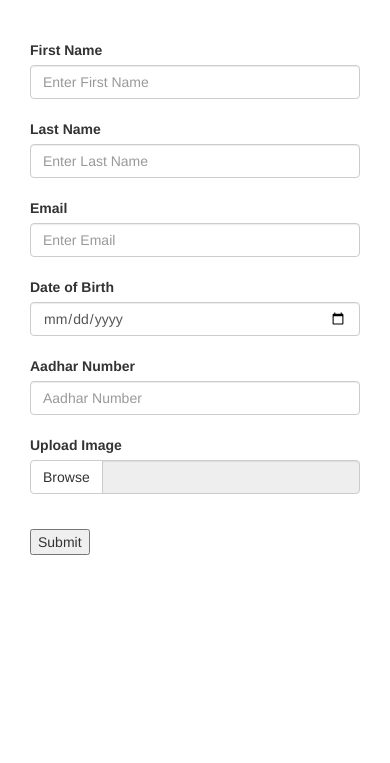
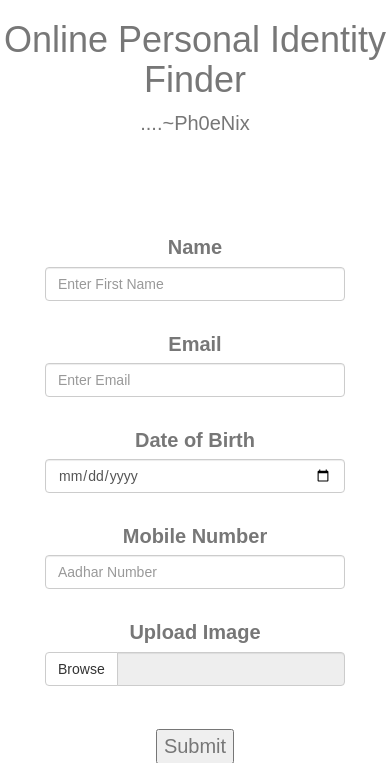
Before and after one commit to NSTiwari/OPI_Finder, a PHP site: page / in a window 390 px wide. Shown: the top 763 px of the page. Before the commit the page ends 555 px from the top, so only its background shows below. Run offline with PHP 8.4, Linux system fonts and the light colour scheme; some libraries are stand-ins or nearby versions; grey boxes are pictures that could not be loaded.

Commit message:
Update index.php

```diff
--- a/index.php
+++ b/index.php
@@ -7,22 +7,75 @@
 <script src="//maxcdn.bootstrapcdn.com/bootstrap/3.3.0/js/bootstrap.min.js"></script>
 <script src="//code.jquery.com/jquery-1.11.1.min.js"></script>
 <script src="app.js" type="text/javascript"></script>
+
+
+<style type="text/css">
+
+body{
+    font-family: 'Raleway', sans-serif;
+    font-size: 20px;
+    font-weight: 400;
+    color: #777;
+    /*background-image: url('tester.jpg');*/
+                background-size: cover;
+                background-repeat: no-repeat;
+                background-position: center;
+
+}
+
+h1{
+
+}
+
+    #team .card-2{
+    border-radius: 0;
+    box-shadow: 5px 5px 15px #000;
+    transition: all 0.3s ease-in;
+    -webkit-transition: all 0.3s ease-in;
+    -moz-transition: all 0.3s ease-in;
+}
+
+#team .card-2:hover{
+    background: #E0E0E0;
+    color: #FFF;
+    border-radius: 5px;
+    border: none;
+    box-shadow: 5px 5px 10px #E0E0E0;
+}
+
+#team .card-2:hover h3, #team .card-2:hover i{
+    color: #FFF;
+}
+
+
+</style>
 </head>
+
+
 <body>
-	<div class="container">
-<div class="col-md-6">
+
+        <div class="container my-3 py-5 text-center">
+            <div class="row mb-5">
+                <div class="col">
+                    <h1>Online Personal Identity Finder</h1>
+                    <p class="mt-3">   ....~Ph0eNix</p>
+            </div>
+        </div>
+<br>
+<div class="container text-center">
+    <div class="col-md-4">
+
 	       <form method="POST">
                 <div class="form-group">
     				<br><br>
-    				<label>First Name</label>
+    				<label> Name</label>
     				<input type="name" class="form-control" name="fname" placeholder="Enter First Name"><br>
-    				<label>Last Name</label>
-    				<input type="name" class="form-control" name="lname" placeholder="Enter Last Name"><br>
+
                     <label>Email</label>
                     <input type="email" class="form-control" name="email" placeholder="Enter Email"><br>
                     <label>Date of Birth</label>
                     <input type="date" class="form-control" name="dob" placeholder="Enter Date of Birth"><br>
-        <label>Aadhar Number</label>
+                    <label>Mobile Number</label>
                     <input type="Number" class="form-control" name="dob" placeholder="Aadhar Number"><br>
                     <label>Upload Image</label>
 
@@ -37,7 +90,20 @@
                         <img id='img-upload'/>
                 </div>
                 <input type="submit" name="submit" value="Submit">
+
             </form>
+
+    </div>
+
+
+    <div class="col-md-8">
+    <!-- <section id="team">  -->
+        <div class="row" style="padding-right: 1em">
+            <img src="test1.jpg">
+        </div>
+        <br>
+
+    <!-- </section>   -->
     </div>
 </div>
 </body>
```
Lines whose indentation alone changed are shown as unchanged.
